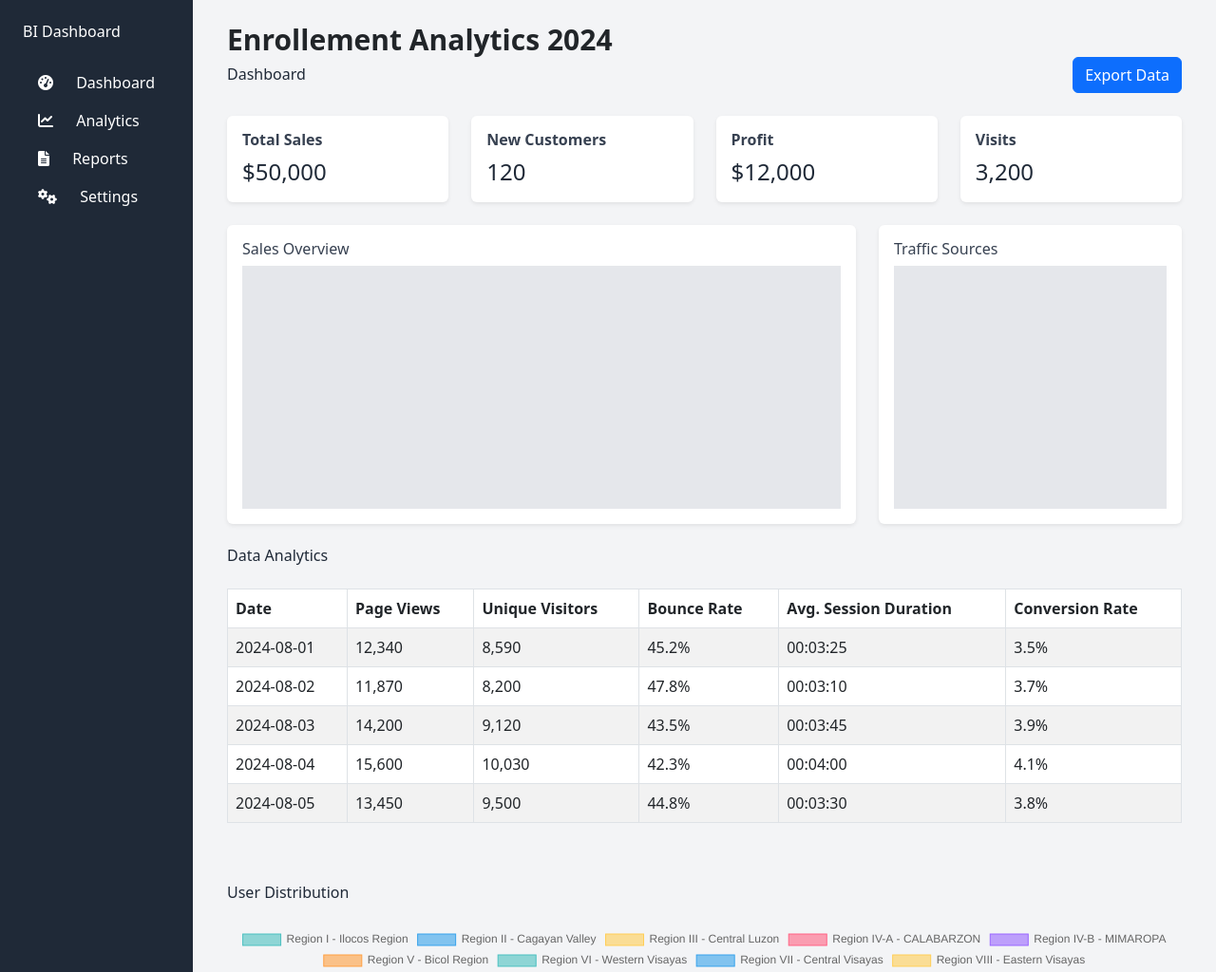
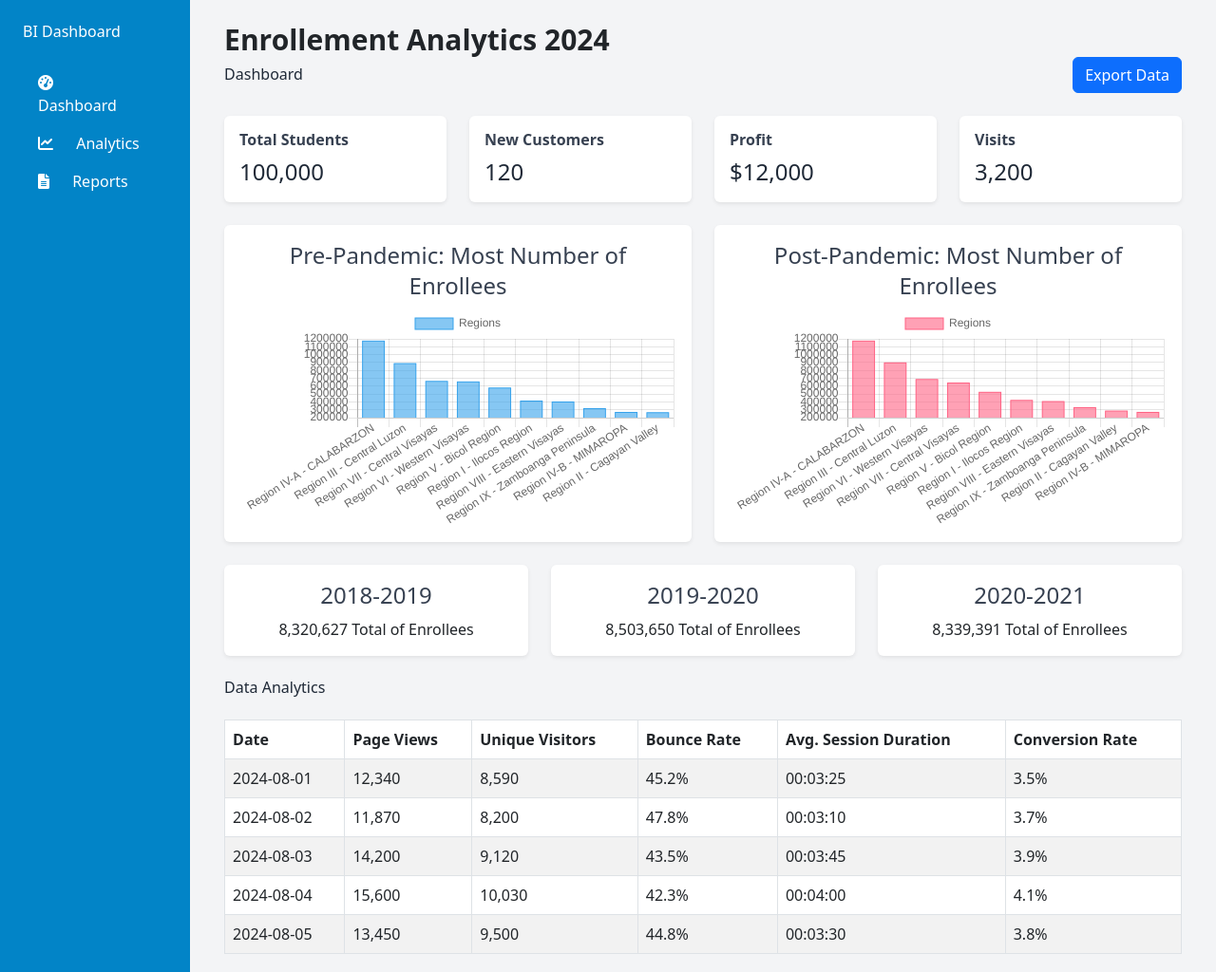
Before and after one commit to Ars3nicc/enrollment-analytics-forecast, a plain HTML site: page index.html in a window 1280 px wide. Shown: the top 1024 px of the page at 95% size. Drawn offline with nearby package versions, Linux system fonts and the light colour scheme.

Commit message:
added big data graphs

```diff
--- /dev/null
+++ b/excel/top10_regions/2018-2019.csv
@@ -0,0 +1,27 @@
+Regions,Value,,,,
+Region I - Ilocos Region,416746,,,,
+Region II - Cagayan Valley,269347,,,,
+Region III - Central Luzon,892253,,,,
+Region IV-A - CALABARZON,1177847,,,,
+Region IV-B - MIMAROPA,272820,,,,
+Region V - Bicol Region,582521,,,,
+Region VI - Western Visayas,659757,,,,
+Region VII - Central Visayas,665757,,,,
+Region VIII - Eastern Visayas,405521,,,,
+Region IX - Zamboanga Peninsula,319702,,,,
+,,,,,
+,,,,,
+,,,,,
+,,,,,
+,,,,,
+,,,,,
+,,,,,
+,,,,,
+,,,,,
+,,,,,
+,,,,,
+,,,,,
+,,,,,
+,,,,,
+,,,,,
+,,,,,
--- /dev/null
+++ b/excel/top10_regions/2020-2021.csv
@@ -0,0 +1,11 @@
+Regions,Value
+Region I - Ilocos Region,424637
+Region II - Cagayan Valley,289853
+Region III - Central Luzon,902369
+Region IV-A - CALABARZON,1178212
+Region IV-B - MIMAROPA,273497
+Region V - Bicol Region,528491
+Region VI - Western Visayas,690133
+Region VII - Central Visayas,645722
+Region VIII - Eastern Visayas,410451
+Region IX - Zamboanga Peninsula,333646
--- a/index.html
+++ b/index.html
@@ -4,7 +4,9 @@
 <head>
     <meta charset="UTF-8">
     <meta name="viewport" content="width=device-width, initial-scale=1.0">
-    <title>BI Dashboard</title>
+    <title>Enrollment Forecast</title>
+    <!-- Favicon -->
+    <link rel="icon" href="pup.png" type="image/x-icon">
     <!-- Bootstrap CSS -->
     <link href="https://cdn.jsdelivr.net/npm/bootstrap@5.3.0/dist/css/bootstrap.min.css" rel="stylesheet">
     <!-- Tailwind CSS -->
@@ -24,13 +26,36 @@
         box-shadow: 0 4px 8px rgba(0, 0, 0, 0.2);
         transition: transform 0.3s, box-shadow 0.3s;
     }
+
+    .card-hover-1:hover {
+        background-color: rgba(255, 99, 132, 0.2);
+        /* Light red */
+    }
+
+    .card-hover-2:hover {
+        background-color: rgba(54, 162, 235, 0.2);
+        /* Light blue */
+    }
+
+    .card-hover-3:hover {
+        background-color: rgba(75, 192, 192, 0.2);
+        /* Light green */
+    }
+
+    .card-hover-1:hover .card-text,
+    .card-hover-2:hover .card-text,
+    .card-hover-3:hover .card-text {
+        font-size: 1.5rem;
+        transition: font-size 0.3s ease;
+        font-weight: bold;
+    }
 </style>
 
 <body class="bg-gray-100">
 
     <!-- Sidebar -->
     <div class="d-flex">
-        <div class="bg-gray-800 text-white p-4 min-vh-100">
+        <div class="bg-sky-600 text-white p-4 min-vh-100">
             <h4 class="mb-4">BI Dashboard</h4>
             <ul class="nav flex-column">
                 <li class="nav-item">
@@ -41,9 +66,6 @@
                 </li>
                 <li class="nav-item">
                     <a class="nav-link text-white" href="#"><i class="fas fa-file-alt mr-5"></i> Reports</a>
-                </li>
-                <li class="nav-item">
-                    <a class="nav-link text-white" href="#"><i class="fas fa-cogs mr-5"></i> Settings</a>
                 </li>
             </ul>
         </div>
@@ -65,8 +87,8 @@
                     <div class="col-lg-3 col-md-6 mb-4">
                         <div class="card shadow-sm border-0">
                             <div class="card-body">
-                                <h5 class="card-title font-bold text-gray-700">Total Sales</h5>
-                                <p class="card-text text-2xl text-gray-800">$50,000</p>
+                                <h5 class="card-title font-bold text-gray-700">Total Students</h5>
+                                <p class="card-text text-2xl text-gray-800">100,000</p>
                             </div>
                         </div>
                     </div>
@@ -97,27 +119,57 @@
                 </section>
 
                 <!-- Charts Row -->
-                <div class="row">
-                    <div class="col-lg-8 mb-4">
+                <section class="row">
+                    <div class="col-lg-6 mb-4">
                         <div class="card shadow-sm border-0">
                             <div class="card-body">
-                                <h5 class="card-title text-gray-700">Sales Overview</h5>
-                                <!-- Replace with your chart -->
-                                <div class="bg-gray-200 h-64"></div>
+                                <h5 class="card-title text-2xl text-gray-700 text-center">Pre-Pandemic: Most Number of
+                                    Enrollees</h5>
+                                <!-- Bar chart canvas -->
+                                <canvas id="bar-chart-2018-2019" width="100" height="50"></canvas>
+                                <script src="js/top10_2018-2019.js"></script>
+                            </div>
+                        </div>
+                    </div>
+                    <div class="col-lg-6 mb-4">
+                        <div class="card shadow-sm border-0">
+                            <div class="card-body">
+                                <h5 class="card-title text-2xl text-gray-700 text-center">Post-Pandemic: Most Number of
+                                    Enrollees</h5>
+                                <!-- Bar chart canvas -->
+                                <canvas id="bar-chart-2020-2021" width="200" height="100"></canvas>
+                                <script src="js/top10_2020-2021.js"></script>
+                            </div>
+                        </div>
+                    </div>
+                </section>
+
+                <section class="row">
+                    <div class="col-lg-4 mb-4">
+                        <div class="card shadow-sm border-0 card-hover-1">
+                            <div class="card-body">
+                                <h5 class="card-title text-2xl text-gray-700 text-center">2018-2019</h5>
+                                <p class="card-text text-center">8,320,627 Total of Enrollees</p>
                             </div>
                         </div>
                     </div>
                     <div class="col-lg-4 mb-4">
-                        <div class="card shadow-sm border-0">
+                        <div class="card shadow-sm border-0 card-hover-2">
                             <div class="card-body">
-                                <h5 class="card-title text-gray-700">Traffic Sources</h5>
-                                <!-- Replace with your chart -->
-                                <div class="bg-gray-200 h-64"></div>
+                                <h5 class="card-title text-2xl text-gray-700 text-center">2019-2020</h5>
+                                <p class="card-text text-center">8,503,650 Total of Enrollees</p>
                             </div>
                         </div>
                     </div>
-                </div>
-
+                    <div class="col-lg-4 mb-4">
+                        <div class="card shadow-sm border-0 card-hover-3">
+                            <div class="card-body">
+                                <h5 class="card-title text-2xl text-gray-700 text-center">2020-2021</h5>
+                                <p class="card-text text-center">8,339,391 Total of Enrollees</p>
+                            </div>
+                        </div>
+                    </div>
+                </section>
             </div>
             <!-- Data Analytics Table -->
             <section class="container">
@@ -179,11 +231,7 @@
                     </table>
                 </div>
             </section>
-            <!-- Chart Section -->
-            <section class="container mt-5">
-                <h2 class="mb-4 text-gray-800">User Distribution</h2>
-                <canvas id="user-distribution-chart" class="w-full h-1/5 object-contain"></canvas>
-            </section>
+
         </main>
     </div>
 
@@ -191,6 +239,7 @@
     <script src="https://cdn.jsdelivr.net/npm/bootstrap@5.3.0/dist/js/bootstrap.bundle.min.js"></script>
     <script src="https://cdnjs.cloudflare.com/ajax/libs/PapaParse/5.3.0/papaparse.min.js"></script>
     <script src="js/chart.js"></script>
+
 </body>
 
 
--- /dev/null
+++ b/js/top10_2018-2019.js
@@ -0,0 +1,63 @@
+document.addEventListener("DOMContentLoaded", function () {
+  // Fetch and parse the CSV file
+  Papa.parse("excel/top10_regions/2018-2019.csv", {
+    download: true,
+    header: true,
+    complete: function (results) {
+      const data = results.data;
+      const regions = [];
+      const values = [];
+
+      // Assuming the CSV has columns 'Regions' and 'Value'
+      data.forEach((row) => {
+        regions.push(row.Regions);
+        values.push(parseInt(row["Value"]));
+      });
+
+      // Debugging: Log the parsed data
+      console.log("Parsed Data:", data);
+      console.log("Regions:", regions);
+      console.log("Values:", values);
+
+      // Sort the data by value in descending order and take the top 10
+      const sortedData = data
+        .sort((a, b) => b["Value"] - a["Value"])
+        .slice(0, 10);
+      const topRegions = sortedData.map((row) => row.Regions);
+      const topValues = sortedData.map((row) => parseInt(row["Value"]));
+
+      // Debugging: Log the sorted data
+      console.log("Sorted Data:", sortedData);
+      console.log("Top Regions:", topRegions);
+      console.log("Top Values:", topValues);
+
+      // Data for the bar chart
+      const barChartData = {
+        labels: topRegions,
+        datasets: [
+          {
+            label: "Regions",
+            data: topValues,
+            backgroundColor: "rgba(54, 162, 235, 0.6)",
+            borderColor: "rgba(54, 162, 235, 1)",
+            borderWidth: 1,
+          },
+        ],
+      };
+
+      // Create the bar chart
+      const ctx = document.getElementById("bar-chart-2018-2019").getContext("2d");
+      new Chart(ctx, {
+        type: "bar",
+        data: barChartData,
+        options: {
+          scales: {
+            y: {
+              beginAtZero: true,
+            },
+          },
+        },
+      });
+    },
+  });
+});
--- /dev/null
+++ b/js/top10_2020-2021.js
@@ -0,0 +1,63 @@
+document.addEventListener("DOMContentLoaded", function () {
+    // Fetch and parse the CSV file
+    Papa.parse("excel/top10_regions/2020-2021.csv", {
+      download: true,
+      header: true,
+      complete: function (results) {
+        const data = results.data;
+        const regions = [];
+        const values = [];
+
+        // Assuming the CSV has columns 'Regions' and 'Value'
+        data.forEach((row) => {
+          regions.push(row.Regions);
+          values.push(parseInt(row["Value"]));
+        });
+
+        // Debugging: Log the parsed data
+        console.log("Parsed Data:", data);
+        console.log("Regions:", regions);
+        console.log("Values:", values);
+
+        // Sort the data by value in descending order and take the top 10
+        const sortedData = data
+          .sort((a, b) => b["Value"] - a["Value"])
+          .slice(0, 10);
+        const topRegions = sortedData.map((row) => row.Regions);
+        const topValues = sortedData.map((row) => parseInt(row["Value"]));
+
+        // Debugging: Log the sorted data
+        console.log("Sorted Data:", sortedData);
+        console.log("Top Regions:", topRegions);
+        console.log("Top Values:", topValues);
+
+        // Data for the bar chart
+        const barChartData = {
+          labels: topRegions,
+          datasets: [
+            {
+              label: "Regions",
+              data: topValues,
+              backgroundColor: "rgba(255, 99, 132, 0.6)", // Reddish background color
+              borderColor: "rgba(255, 99, 132, 1)", // Reddish border color
+              borderWidth: 1,
+            },
+          ],
+        };
+
+        // Create the bar chart
+        const ctx = document.getElementById("bar-chart-2020-2021").getContext("2d");
+        new Chart(ctx, {
+          type: "bar",
+          data: barChartData,
+          options: {
+            scales: {
+              y: {
+                beginAtZero: true,
+              },
+            },
+          },
+        });
+      },
+    });
+  });
```
Also changed, not shown: pup.png (added).
